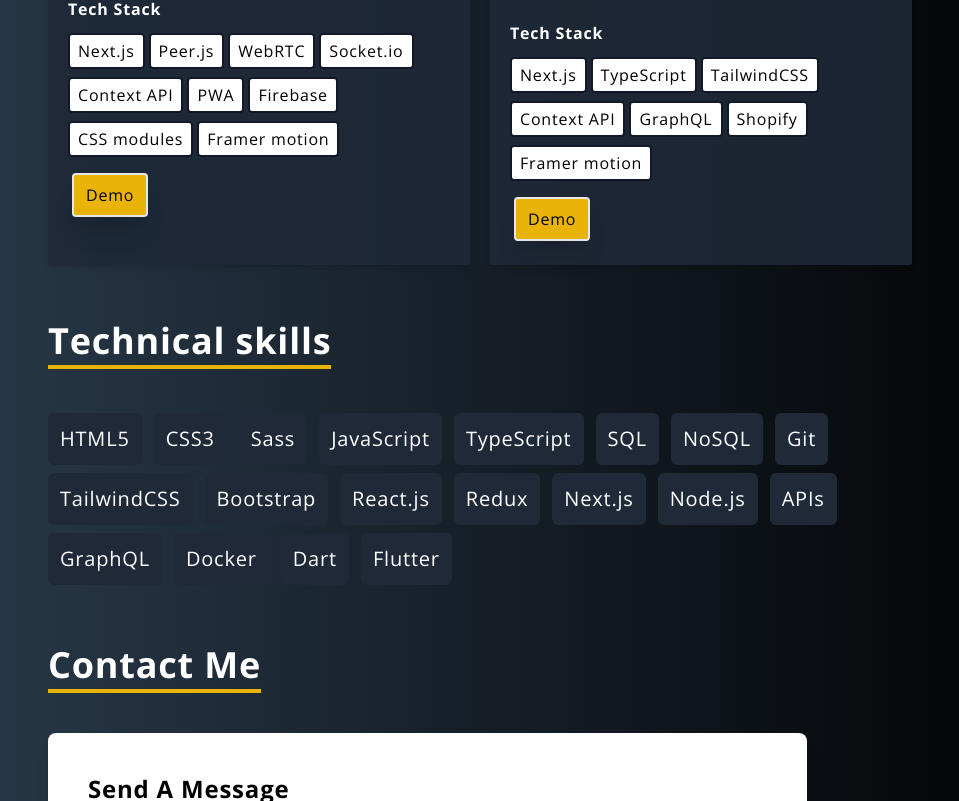
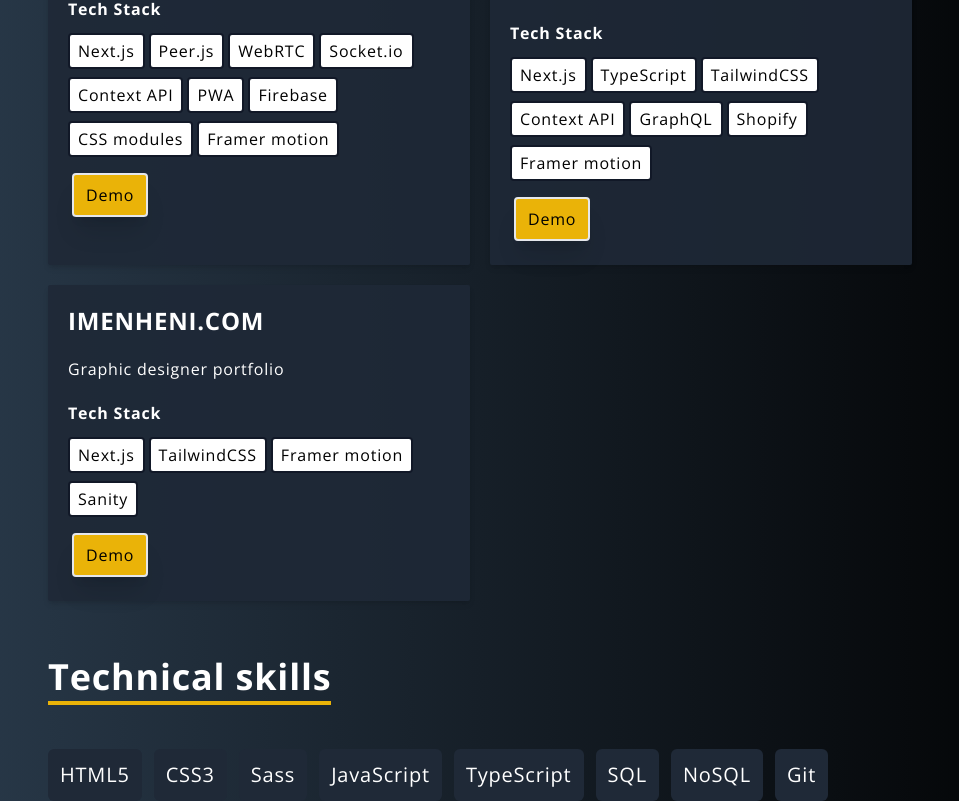
Before and after one commit to Walidhamdidev/Next.js_portfolio, a Next.js app: page / in a window 1280 px wide. Shown: the part 1055-1856 px from the top of the page, without its empty margins (160-1119 px from the left). Built offline with nearby package versions, Linux system fonts and the light colour scheme.

Commit message:
add project to projects section

```diff
--- a/components/Projects.js
+++ b/components/Projects.js
@@ -3,7 +3,7 @@
 const Projects = () => {
   const items = [
     {
-      title: "Thenewtunisia.com",
+      title: "thenewtunisia.com",
       url: "https://thenewtunisia.vercel.app/",
 
       stacks: [
@@ -21,7 +21,7 @@
       description: "Voice based communication system platform.",
     },
     {
-      title: "Injestic.com",
+      title: "injestic.com",
       url: "https://injestic.vercel.app/",
       stacks: [
         { title: "Next.js" },
@@ -34,6 +34,17 @@
       ],
       description:
         "Store to sell products online based on shopify as a backend.",
+    },
+    {
+      title: "imenheni.com",
+      url: "https://imenheni.com",
+      stacks: [
+        { title: "Next.js" },
+        { title: "TailwindCSS" },
+        { title: "Framer  motion" },
+        { title: "Sanity" },
+      ],
+      description: "Graphic designer portfolio",
     },
   ];
 
```
